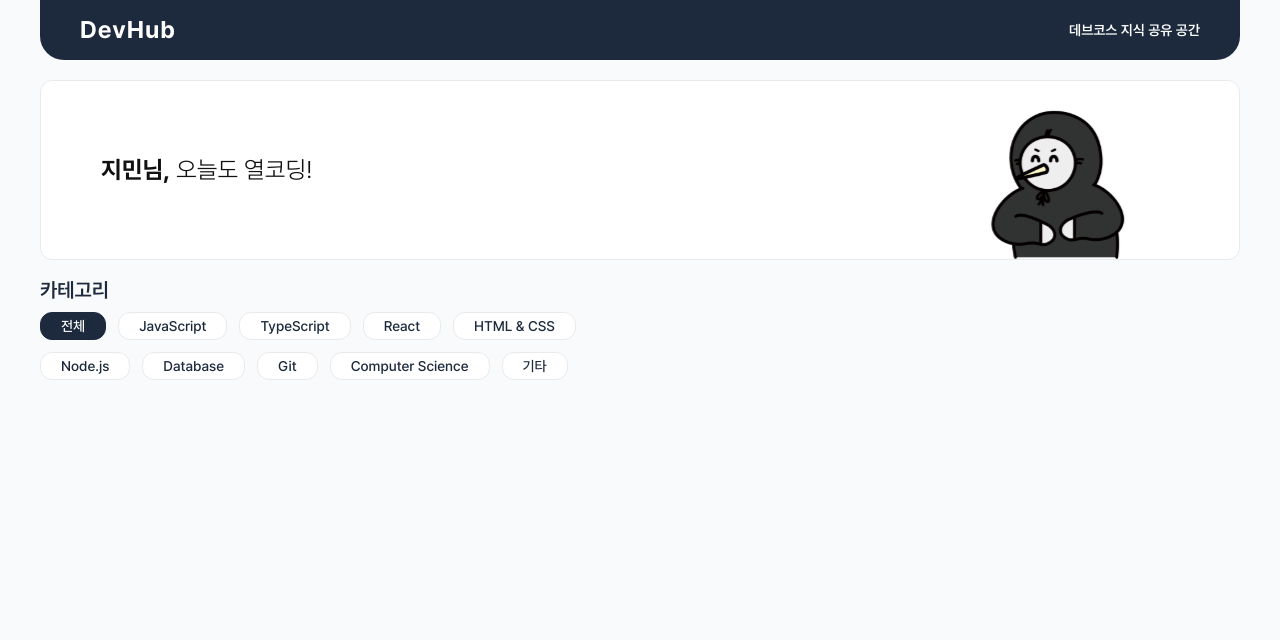
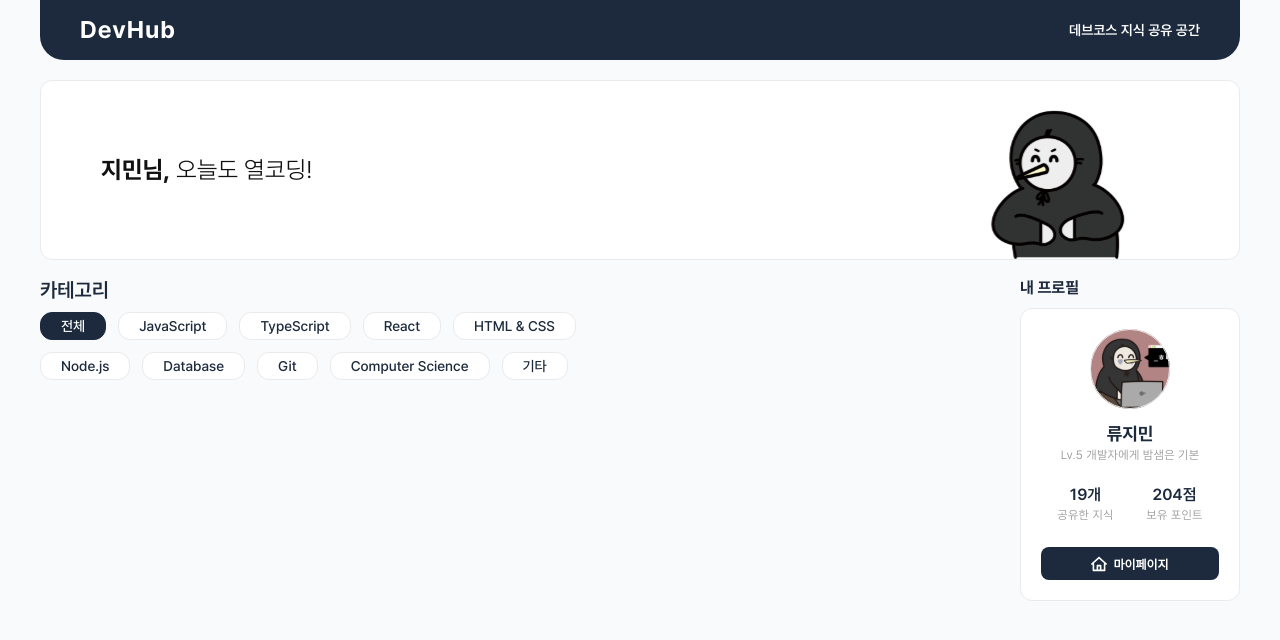
Before and after one commit to Team-DevHub/dev-hub-front, a React (Vite) app: page / in a window 1280 px wide. Shown: the top 640 px of the page. Built offline with nearby package versions, Linux system fonts and the light colour scheme.

Commit message:
[Style/#5]: 프로필 컴포넌트

```diff
--- /dev/null
+++ b/src/components/common/Button.tsx
@@ -0,0 +1,46 @@
+import styled from "styled-components";
+
+interface ButtonProps {
+  size: "small" | "medium";
+  text: string;
+  onClick: () => void;
+  icon: string;
+}
+
+function Button({ size, text, onClick, icon }: ButtonProps) {
+  return (
+    <StyledButton type="button" $size={size} onClick={onClick}>
+      <img src={icon} alt="icon" />
+      {text}
+    </StyledButton>
+  );
+}
+
+export default Button;
+
+const StyledButton = styled.button<{ $size: string }>`
+  width: 100%;
+  display: flex;
+  align-items: center;
+  justify-content: center;
+  gap: 6px;
+
+  color: ${({ theme }) => theme.color.textWhite};
+  background-color: ${({ theme }) => theme.color.key};
+  border-radius: 8px;
+  font-weight: 600;
+
+  ${({ theme, $size }) => {
+    if ($size === "small") {
+      return {
+        fontSize: theme.fontSize.sm,
+        padding: `8px 0px`,
+      };
+    } else if ($size === "medium") {
+      return {
+        fontSize: theme.fontSize.base,
+        padding: `10px 0px`,
+      };
+    }
+  }}
+`;
--- /dev/null
+++ b/src/components/homePage/Profile.tsx
@@ -0,0 +1,114 @@
+import styled from "styled-components";
+import Lv5 from "@/assets/image/lv5.svg?react";
+import Button from "../common/Button";
+import { useNavigate } from "react-router-dom";
+import HouseIcon from "@/assets/icon/house-icon.svg";
+
+function Profile() {
+  const navigate = useNavigate();
+  return (
+    <Wrapper>
+      <h3>내 프로필</h3>
+      <Container>
+        <Lv5 />
+        <UserInfo>
+          <h4>류지민</h4>
+          <span>Lv.5 개발자에게 밤샘은 기본</span>
+        </UserInfo>
+        <ActivityInfo>
+          <Activity>
+            <h5>19개</h5>
+            <span>공유한 지식</span>
+          </Activity>
+          <Activity>
+            <h5>204점</h5>
+            <span>보유 포인트</span>
+          </Activity>
+        </ActivityInfo>
+        <Button
+          size="small"
+          text="마이페이지"
+          onClick={() => navigate("/my-page")}
+          icon={HouseIcon}
+        />
+      </Container>
+    </Wrapper>
+  );
+}
+
+export default Profile;
+
+const Wrapper = styled.div`
+  width: 100%;
+  display: flex;
+  flex-direction: column;
+  gap: 12px;
+
+  & h3 {
+    font-weight: 700;
+    font-size: ${({ theme }) => theme.fontSize.md};
+    color: ${({ theme }) => theme.color.key};
+  }
+`;
+
+const Container = styled.div`
+  width: 100%;
+  padding: 20px;
+
+  display: flex;
+  flex-direction: column;
+  align-items: center;
+  gap: 16px;
+
+  background-color: ${({ theme }) => theme.color.bgWhite};
+  border: 1px solid ${({ theme }) => theme.color.borderGray};
+  border-radius: 12px;
+`;
+
+const UserInfo = styled.div`
+  width: 100%;
+  display: flex;
+  flex-direction: column;
+  align-items: center;
+  gap: 6px;
+
+  & h4 {
+    font-weight: 700;
+    font-size: ${({ theme }) => theme.fontSize.lg};
+    color: ${({ theme }) => theme.color.key};
+  }
+
+  & span {
+    font-weight: 300;
+    font-size: ${({ theme }) => theme.fontSize.sm};
+    color: ${({ theme }) => theme.color.textGray};
+    letter-spacing: 0.3px;
+  }
+`;
+
+const ActivityInfo = styled.div`
+  width: 100%;
+  display: flex;
+  justify-content: space-around;
+  padding: 10px 0;
+`;
+
+const Activity = styled.div`
+  display: flex;
+  flex-direction: column;
+  align-items: center;
+  gap: 6px;
+
+  & h5 {
+    font-weight: 600;
+    font-size: ${({ theme }) => theme.fontSize.md};
+    color: ${({ theme }) => theme.color.key};
+  }
+
+  & span {
+    font-weight: 300;
+    font-size: ${({ theme }) => theme.fontSize.sm};
+    color: ${({ theme }) => theme.color.textGray};
+    letter-spacing: 0.3px;
+  }
+`;
--- /dev/null
+++ b/src/components/homePage/SideBar.tsx
@@ -0,0 +1,17 @@
+import styled from "styled-components";
+import Profile from "./Profile";
+
+function SideBar() {
+  return (
+    <Container>
+      <Profile />
+    </Container>
+  );
+}
+
+export default SideBar;
+
+const Container = styled.aside`
+  width: 220px;
+  display: flex;
+`;
--- a/src/pages/HomePage.tsx
+++ b/src/pages/HomePage.tsx
@@ -1,18 +1,31 @@
 import Banner from "@/components/common/Banner";
 import Category from "@/components/common/Category";
+import SideBar from "@/components/homePage/SideBar";
 import styled from "styled-components";
 
 function HomePage() {
   return (
-    <RootDiv>
+    <>
       <Banner hasBackBtn={false} />
-      <Category />
-    </RootDiv>
+      <Container>
+        <Content>
+          <Category />
+        </Content>
+        <SideBar />
+      </Container>
+    </>
   );
 }
 
 export default HomePage;
 
-const RootDiv = styled.div`
+const Container = styled.div`
   width: 100%;
+  display: flex;
 `;
+
+const Content = styled.div`
+  flex: 1;
+  display: flex;
+  flex-direction: column;
+`;
```
Also changed, not shown: src/assets/icon/house-icon.svg (added), src/assets/image/lv5.svg (added).
